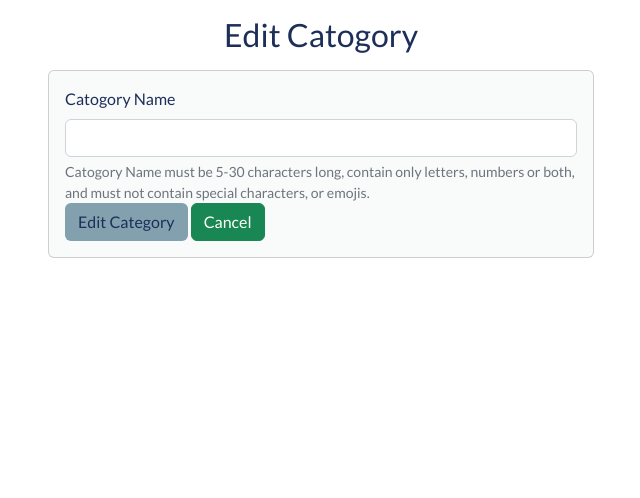
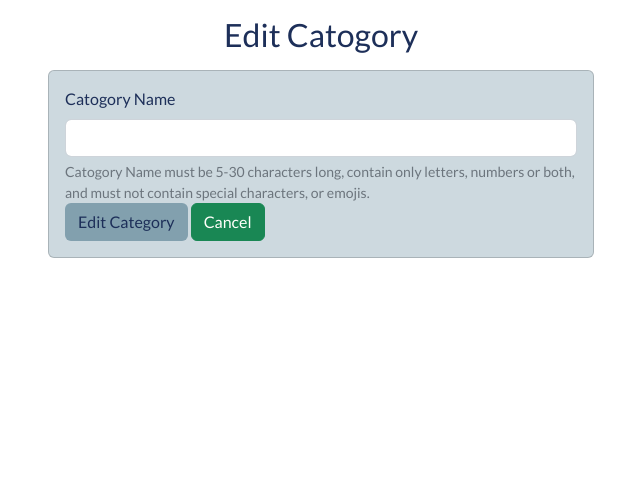
Before and after one commit to Ed-Whyatt/movie-lounge-ms-3, a Flask app: template movielounge/templates/edit_category.html in a window 1280 px wide. Shown: the part 82-580 px from the top of the page, without its empty margins (319-959 px from the left). Run offline with Flask 2, Linux system fonts and the light colour scheme; the template is opened without the code that fills it, so the values that code supplies are empty; some libraries are stand-ins or nearby versions.

Commit message:
Fix boosrap card background colour for lighthouse

```diff
--- a/movielounge/templates/edit_category.html
+++ b/movielounge/templates/edit_category.html
@@ -7,7 +7,7 @@
 <div class="row">
     <div class="col-12 col-md-6 offset-md-3">
         <!-- Card from bootstrap -->
-<div class="card lounge-white-bg">
+<div class="card lounge-opaque-lite-gray-bg">
     <div class="card-body">
         <!-- Form from bootstrap -->
         <form method="POST" action="{{ url_for('edit_category', category_id=category.id) }}">
```
